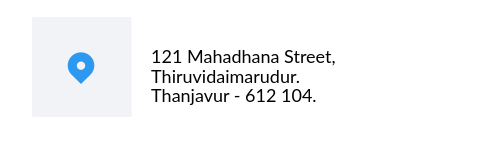
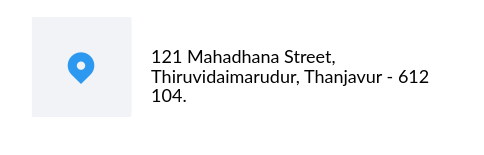
Before and after one commit to santhiyasugumar/santhiyasugumar.github.io, a plain HTML site: page index.html in a window 1280 px wide. Shown: the part 3528-3683 px from the top of the page, 306-790 px from the left. Drawn offline with Linux system fonts and the light colour scheme; files whose address does not match are found by name; a web font is replaced by a local one.

Commit message:
Resume update

```diff
--- a/index.html
+++ b/index.html
@@ -352,7 +352,7 @@
 									<i class="icon-location"></i>
 								</div>
 								<div class="colorlib-text">
-									<h4>121 Mahadhana Street,<br> Thiruvidaimarudur.<br> Thanjavur - 612 104.</h4>
+									<h4>121 Mahadhana Street, Thiruvidaimarudur, Thanjavur - 612 104.</h4>
 								</div>
 							</div>
 
```
